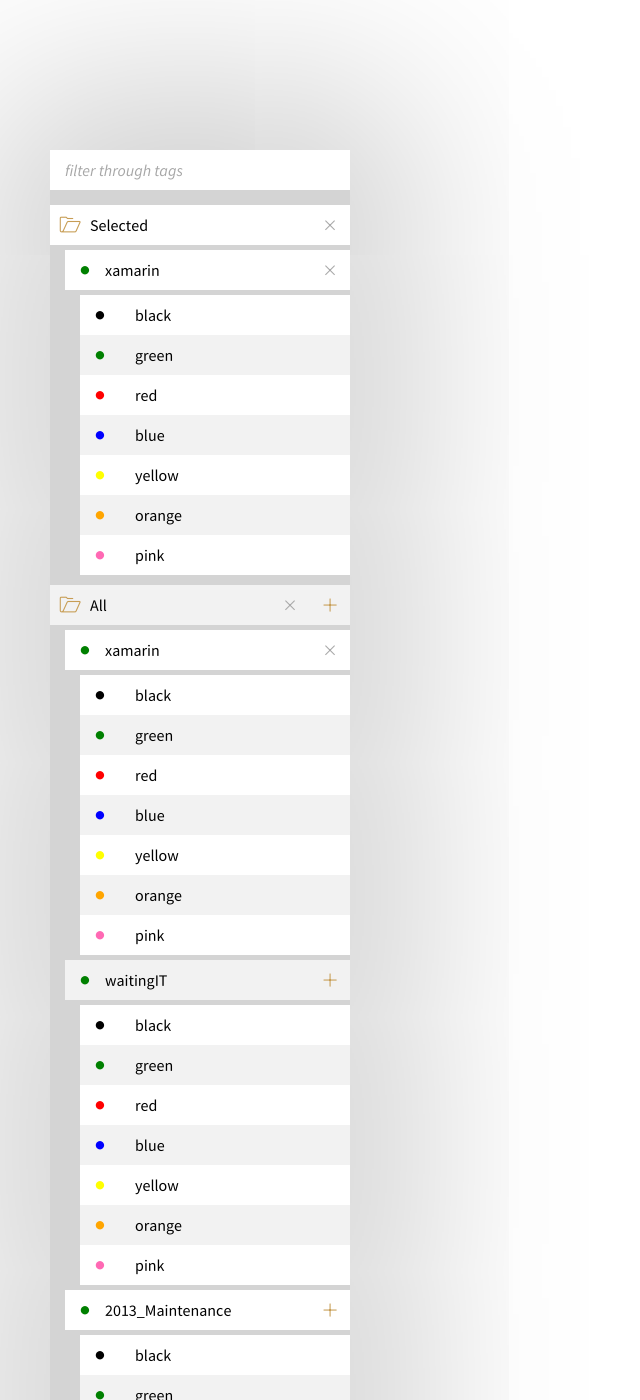
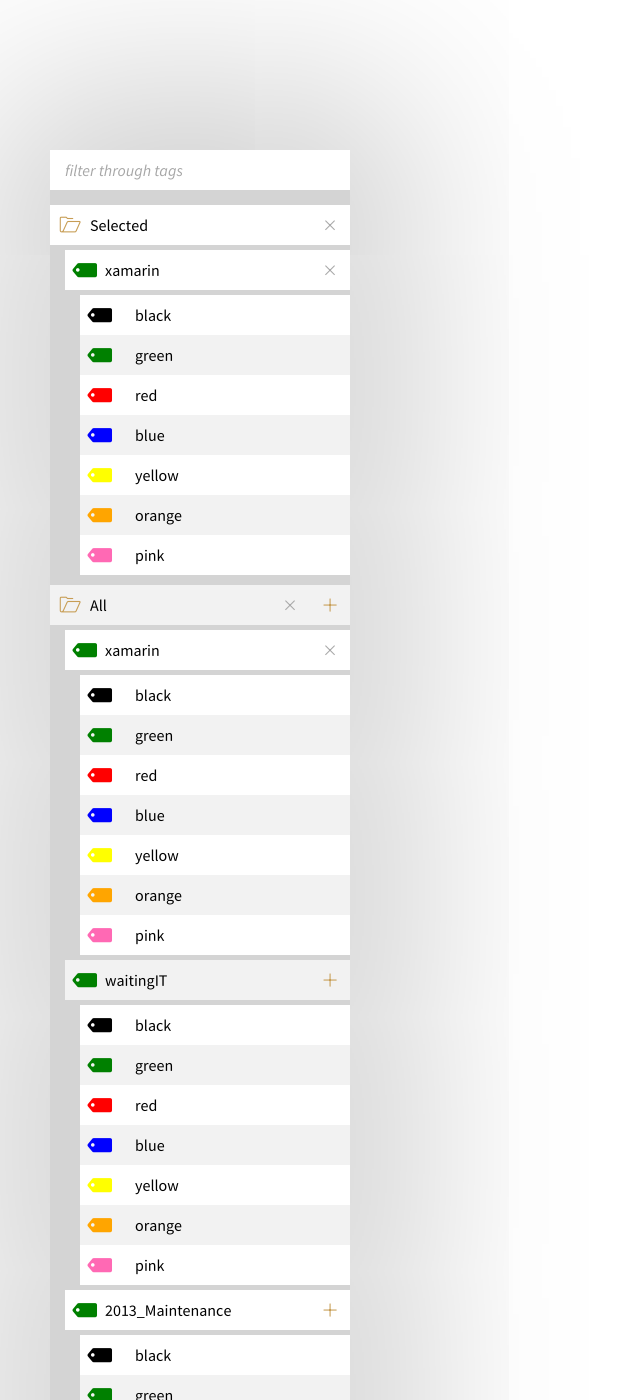
Before and after one commit to lordblendi/tracker-mockup, a Jekyll site: the page built from pages/colorpicker.html, in a window 1280 px wide and 1400 px high. Shown: the whole window, without its empty margins (0-640 px from the left). Built offline with Jekyll 4.4.1, drawn with Linux system fonts in a browser that asks for light colours; nearby versions of some CDN libraries; comment, search, counter and statistics services are not loaded; some of the changed text lies outside the part shown.

Commit message:
updated font

```diff
--- a/_includes/blocks/colorSelector-children.html
+++ b/_includes/blocks/colorSelector-children.html
@@ -4,7 +4,7 @@
       <ul class="itemBoxTable__bodyRow">
         <li class="itemBoxTable__bodyCell" style="flex-grow: 0;" data-flex="1">
           <div class="itemBoxTable__bodyCellInner js_itemBoxTable__bodyCellInner--color">
-            <i class="itemBoxTable__action itemBoxTable__action--toggle" style="color: black;" data-color="black">܌</i>
+            <i class="itemBoxTable__action itemBoxTable__action--toggle" style="color: black;" data-color="black">ग़</i>
           </div>
         </li>
         <li class="itemBoxTable__bodyCell" style="flex-grow: 1;" data-flex="1">
@@ -16,7 +16,7 @@
       <ul class="itemBoxTable__bodyRow">
         <li class="itemBoxTable__bodyCell" style="flex-grow: 0;" data-flex="1">
           <div class="itemBoxTable__bodyCellInner js_itemBoxTable__bodyCellInner--color">
-            <i class="itemBoxTable__action itemBoxTable__action--toggle" style="color: green;" data-color="green">܌</i>
+            <i class="itemBoxTable__action itemBoxTable__action--toggle" style="color: green;" data-color="green">ग़</i>
           </div>
         </li>
         <li class="itemBoxTable__bodyCell" style="flex-grow: 1;" data-flex="1">
@@ -28,7 +28,7 @@
       <ul class="itemBoxTable__bodyRow">
         <li class="itemBoxTable__bodyCell" style="flex-grow: 0;" data-flex="1">
           <div class="itemBoxTable__bodyCellInner js_itemBoxTable__bodyCellInner--color">
-            <i class="itemBoxTable__action itemBoxTable__action--toggle" style="color: red;" data-color="red">܌</i>
+            <i class="itemBoxTable__action itemBoxTable__action--toggle" style="color: red;" data-color="red">ग़</i>
           </div>
         </li>
         <li class="itemBoxTable__bodyCell" style="flex-grow: 1;" data-flex="1">
@@ -40,7 +40,7 @@
       <ul class="itemBoxTable__bodyRow">
         <li class="itemBoxTable__bodyCell" style="flex-grow: 0;" data-flex="1">
           <div class="itemBoxTable__bodyCellInner js_itemBoxTable__bodyCellInner--color">
-            <i class="itemBoxTable__action itemBoxTable__action--toggle" style="color: blue;" data-color="blue">܌</i>
+            <i class="itemBoxTable__action itemBoxTable__action--toggle" style="color: blue;" data-color="blue">ग़</i>
           </div>
         </li>
         <li class="itemBoxTable__bodyCell" style="flex-grow: 1;" data-flex="1">
@@ -52,7 +52,7 @@
       <ul class="itemBoxTable__bodyRow">
         <li class="itemBoxTable__bodyCell" style="flex-grow: 0;" data-flex="1">
           <div class="itemBoxTable__bodyCellInner js_itemBoxTable__bodyCellInner--color">
-            <i class="itemBoxTable__action itemBoxTable__action--toggle" style="color: yellow;" data-color="yellow">܌</i>
+            <i class="itemBoxTable__action itemBoxTable__action--toggle" style="color: yellow;" data-color="yellow">ग़</i>
           </div>
         </li>
         <li class="itemBoxTable__bodyCell" style="flex-grow: 1;" data-flex="1">
@@ -64,7 +64,7 @@
       <ul class="itemBoxTable__bodyRow">
         <li class="itemBoxTable__bodyCell" style="flex-grow: 0;" data-flex="1">
           <div class="itemBoxTable__bodyCellInner js_itemBoxTable__bodyCellInner--color">
-            <i class="itemBoxTable__action itemBoxTable__action--toggle" style="color: orange;" data-color="orange">܌</i>
+            <i class="itemBoxTable__action itemBoxTable__action--toggle" style="color: orange;" data-color="orange">ग़</i>
           </div>
         </li>
         <li class="itemBoxTable__bodyCell" style="flex-grow: 1;" data-flex="1">
@@ -76,7 +76,7 @@
       <ul class="itemBoxTable__bodyRow">
         <li class="itemBoxTable__bodyCell" style="flex-grow: 0;" data-flex="1">
           <div class="itemBoxTable__bodyCellInner js_itemBoxTable__bodyCellInner--color">
-            <i class="itemBoxTable__action itemBoxTable__action--toggle" style="color: hotpink;" data-color="hotpink">܌</i>
+            <i class="itemBoxTable__action itemBoxTable__action--toggle" style="color: hotpink;" data-color="hotpink">ग़</i>
           </div>
         </li>
         <li class="itemBoxTable__bodyCell" style="flex-grow: 1;" data-flex="1">
--- a/_includes/popups/colorPicker-children.html
+++ b/_includes/popups/colorPicker-children.html
@@ -39,7 +39,7 @@
                 <ul class="itemBoxTable__bodyRow js_filterableCell">
                   <li class="itemBoxTable__bodyCell js_colorselector-trigger" style="flex-grow: 0;" data-flex="0">
                     <div class="itemBoxTable__bodyCellInner js_itemBoxTable__bodyCellInner--colortoggle">
-                      <i class="itemBoxTable__action itemBoxTable__action--toggle" style="color: green;" data-color="green">܌</i>
+                      <i class="itemBoxTable__action itemBoxTable__action--toggle" style="color: green;" data-color="green">ग़</i>
                     </div>
                   </li>
                   <li class="itemBoxTable__bodyCell" style="flex-grow: 1;" data-flex="1">
@@ -93,7 +93,7 @@
                 <ul class="itemBoxTable__bodyRow js_filterableCell">
                   <li class="itemBoxTable__bodyCell js_colorselector-trigger" style="flex-grow: 0;" data-flex="0">
                     <div class="itemBoxTable__bodyCellInner js_itemBoxTable__bodyCellInner--colortoggle">
-                      <i class="itemBoxTable__action itemBoxTable__action--toggle" style="color: green;" data-color="green">܌</i>
+                      <i class="itemBoxTable__action itemBoxTable__action--toggle" style="color: green;" data-color="green">ग़</i>
                     </div>
                   </li>
                   <li class="itemBoxTable__bodyCell" style="flex-grow: 1;" data-flex="1">
@@ -111,7 +111,7 @@
                 <ul class="itemBoxTable__bodyRow js_filterableCell">
                     <li class="itemBoxTable__bodyCell js_colorselector-trigger" style="flex-grow: 0;" data-flex="0">
                       <div class="itemBoxTable__bodyCellInner js_itemBoxTable__bodyCellInner--colortoggle">
-                        <i class="itemBoxTable__action itemBoxTable__action--toggle" style="color: green;" data-color="green">܌</i>
+                        <i class="itemBoxTable__action itemBoxTable__action--toggle" style="color: green;" data-color="green">ग़</i>
                       </div>
                     </li>
                   <li class="itemBoxTable__bodyCell" style="flex-grow: 1;" data-flex="1">
@@ -129,7 +129,7 @@
                 <ul class="itemBoxTable__bodyRow js_filterableCell">
                     <li class="itemBoxTable__bodyCell js_colorselector-trigger" style="flex-grow: 0;" data-flex="0">
                       <div class="itemBoxTable__bodyCellInner js_itemBoxTable__bodyCellInner--colortoggle">
-                        <i class="itemBoxTable__action itemBoxTable__action--toggle" style="color: green;" data-color="green">܌</i>
+                        <i class="itemBoxTable__action itemBoxTable__action--toggle" style="color: green;" data-color="green">ग़</i>
                       </div>
                     </li>
                   <li class="itemBoxTable__bodyCell" style="flex-grow: 1;" data-flex="1">
@@ -147,7 +147,7 @@
                 <ul class="itemBoxTable__bodyRow js_filterableCell">
                     <li class="itemBoxTable__bodyCell js_colorselector-trigger" style="flex-grow: 0;" data-flex="0">
                       <div class="itemBoxTable__bodyCellInner js_itemBoxTable__bodyCellInner--colortoggle">
-                        <i class="itemBoxTable__action itemBoxTable__action--toggle" style="color: green;" data-color="green">܌</i>
+                        <i class="itemBoxTable__action itemBoxTable__action--toggle" style="color: green;" data-color="green">ग़</i>
                       </div>
                     </li>
                   <li class="itemBoxTable__bodyCell" style="flex-grow: 1;" data-flex="1">
```
Also changed, not shown: assets/fonts/tenforce.ttf.
